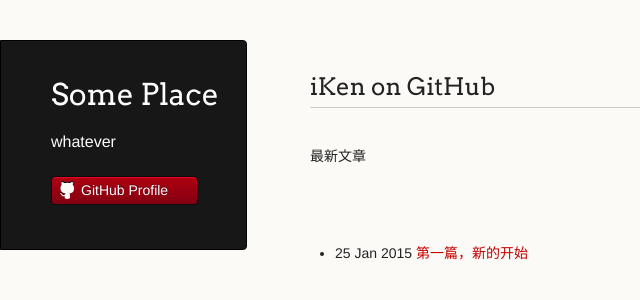
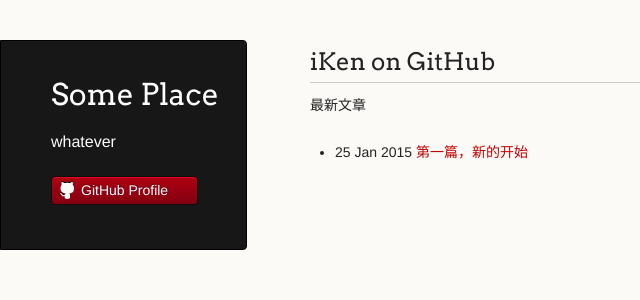
Before and after one commit to ikenbe/ikenbe.github.io, a Jekyll site: the page built from index.html, in a window 1280 px wide. Shown: the top 300 px of the page, without its empty margins (0-640 px from the left). Built offline with Jekyll 4.4.1, drawn with Linux system fonts in a browser that asks for light colours.

Commit message:
post fix

```diff
--- a/_layouts/index.html
+++ b/_layouts/index.html
@@ -26,15 +26,7 @@
         </ul>
 
       </header>
-      <section>
- 　　   <h2>{{ page.title }}</h2>
-　　    <p>最新文章</p>
-　　    <ul>
-　　　 　 {% for post in site.posts %}
-　　　　　　<li>{{ post.date | date_to_string }} <a href="{{ post.url }}">{{ post.title }}</a></li>
-　　　　  {% endfor %}
-　　    </ul>
-      </section>
+　　　　{{ content }}
       <footer>
 
       </footer>
```
